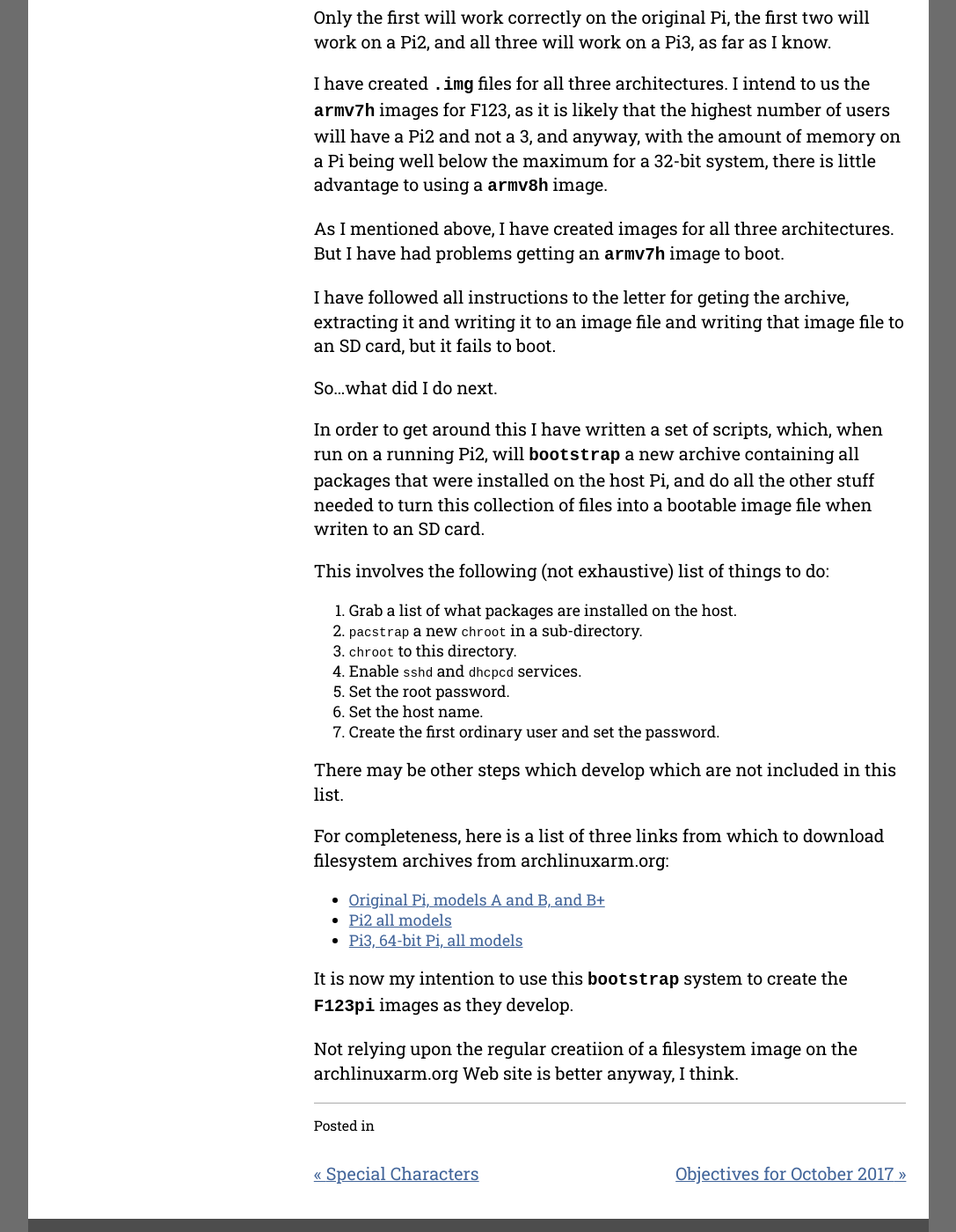
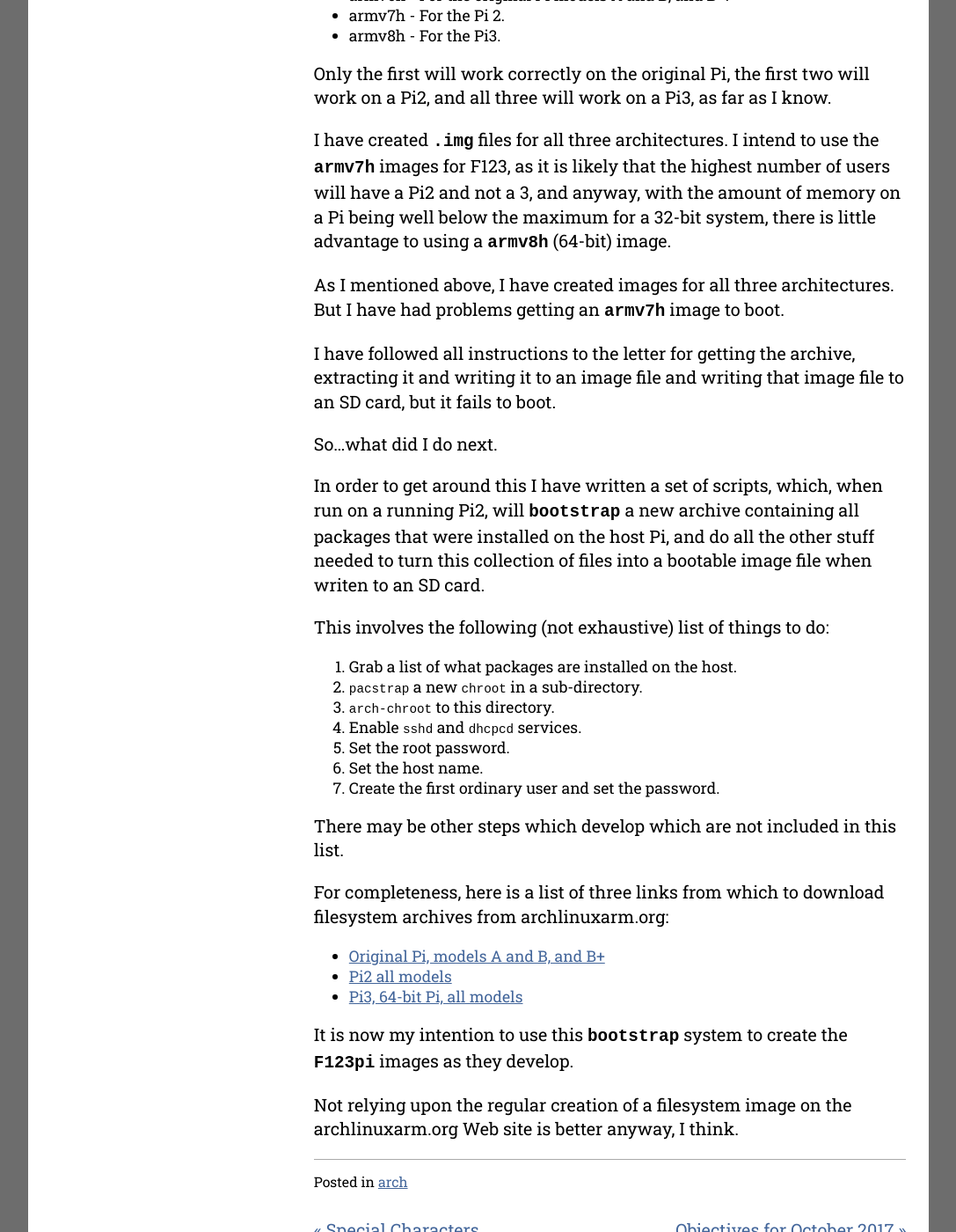
Before and after one commit to F123/f123.github.io, a Jekyll site: the page built from _posts/2017-09-27-arch-root-filesystem-archive-problem.md, in a window 1280 px wide and 1400 px high, scrolled down 1325 px. Shown: the whole window at 88% size, without its empty margins (96-1183 px from the left). Built offline with Jekyll 4.4.1, drawn with Linux system fonts in a browser that asks for light colours; some of the changed text lies outside the part shown.

Commit message:
Corrected lots of mistakes in this file which were inserted by my experimental macro expansion in Emacs.
	modified:   _posts/2017-09-27-arch-root-filesystem-archive-problem.md

```diff
--- a/_posts/2017-09-27-arch-root-filesystem-archive-problem.md
+++ b/_posts/2017-09-27-arch-root-filesystem-archive-problem.md
@@ -17,13 +15,12 @@
 do the job.
 
 The problems I was having, it now seems, were due to the version of
-`bsdtar` I was using, on a `[`Debian`][debian]` machine, was not
+`bsdtar` I was using, on a [`Debian`][debian] machine, was not
 sufficient.
 
 It is necessary to use a version of 3.3 or later.
 
-When I installed the latest version on my `[`Debian`][debian]` machine
-the problems extracting the files was solved.
+When I installed the latest version on my `Debian` machine the problems extracting the files was solved.
 
 But, there are more problems, read on.
 
@@ -34,20 +31,19 @@
 * armv8h - For the Pi3.
 
 Only the first will work correctly on the original Pi, the first two
-will work on a Pi2, and all three will work on a Pi3, as far as I
-know.
+will work on a Pi2, and all three will work on a Pi3, as far as I know.
 
 I have created `.img` files for all three architectures. I intend to
-us the `armv7h` images for F123, as it is likely that the highest
+use the `armv7h` images for F123, as it is likely that the highest
 number of users will have a Pi2 and not a 3, and anyway, with the
 amount of memory on a Pi being well below the maximum for a 32-bit
-system, there is little advantage to using a `armv8h` image.
+system, there is little advantage to using a `armv8h` (64-bit) image.
 
 As I mentioned above, I have created images for all three
 architectures. But I have had problems getting an `armv7h` image to
 boot.
 
-I have followed all instructions to the letter for geting the archive,
+I have followed all instructions to the letter for getting the archive,
 extracting it and writing it to an image file and writing that image
 file to an SD card, but it fails to boot.
 
@@ -62,7 +58,7 @@
 
 1. Grab a list of what packages are installed on the host.
 2. `pacstrap` a new `chroot` in a sub-directory.
-3. `chroot` to this directory.
+3. `arch-chroot` to this directory.
 4. Enable `sshd` and `dhcpcd` services.
 5. Set the root password.
 6. Set the host name.
@@ -81,7 +77,7 @@
 It is now my intention to use this `bootstrap` system to create the
 `F123pi` images as they develop.
 
-Not relying upon the regular creatiion of a filesystem image on the
+Not relying upon the regular creation of a filesystem image on the
 archlinuxarm.org Web site is better anyway, I think.
 
 
```
Also changed, not shown: other parts of _posts/2017-09-27-arch-root-filesystem-archive-problem.md (+7 -5 lines).
